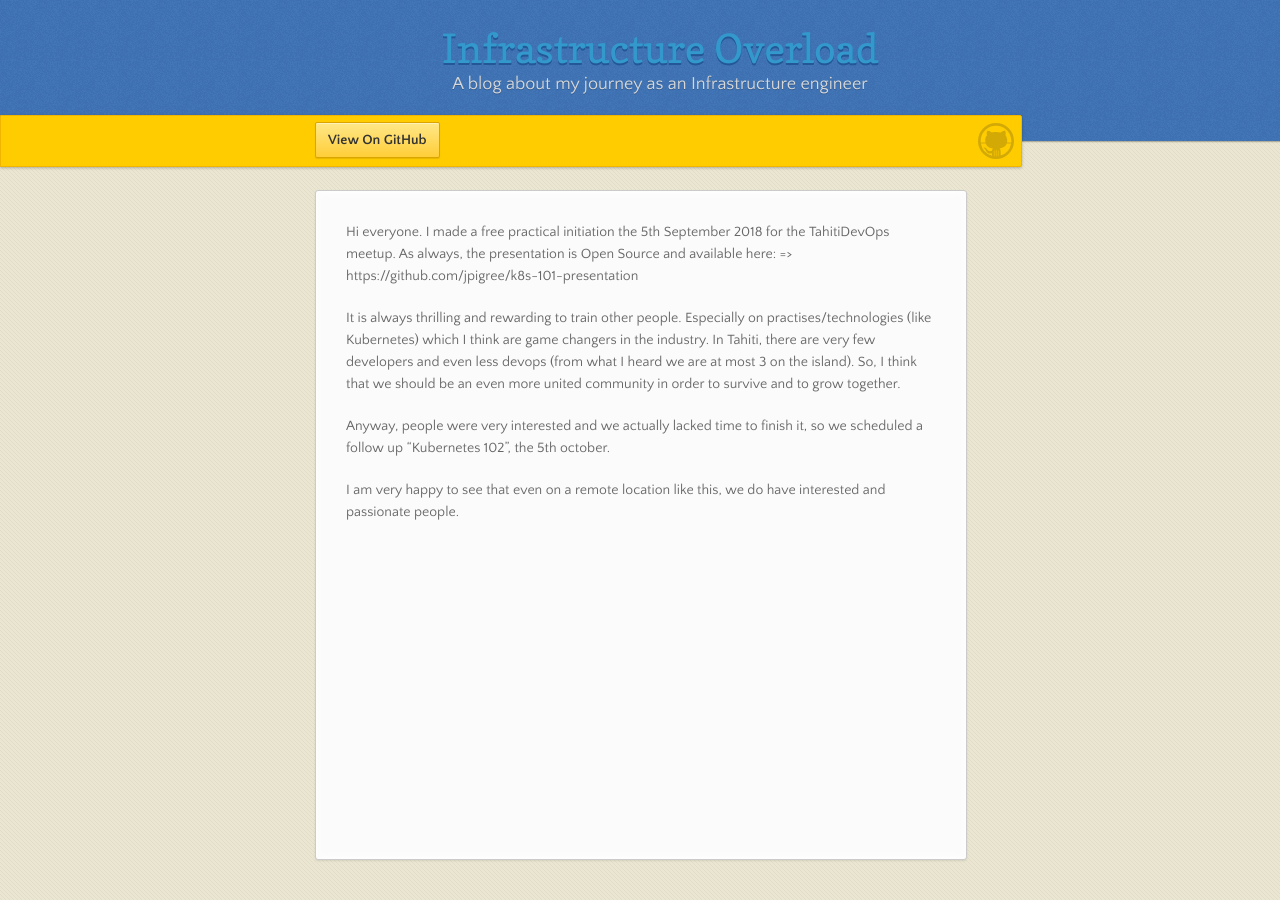
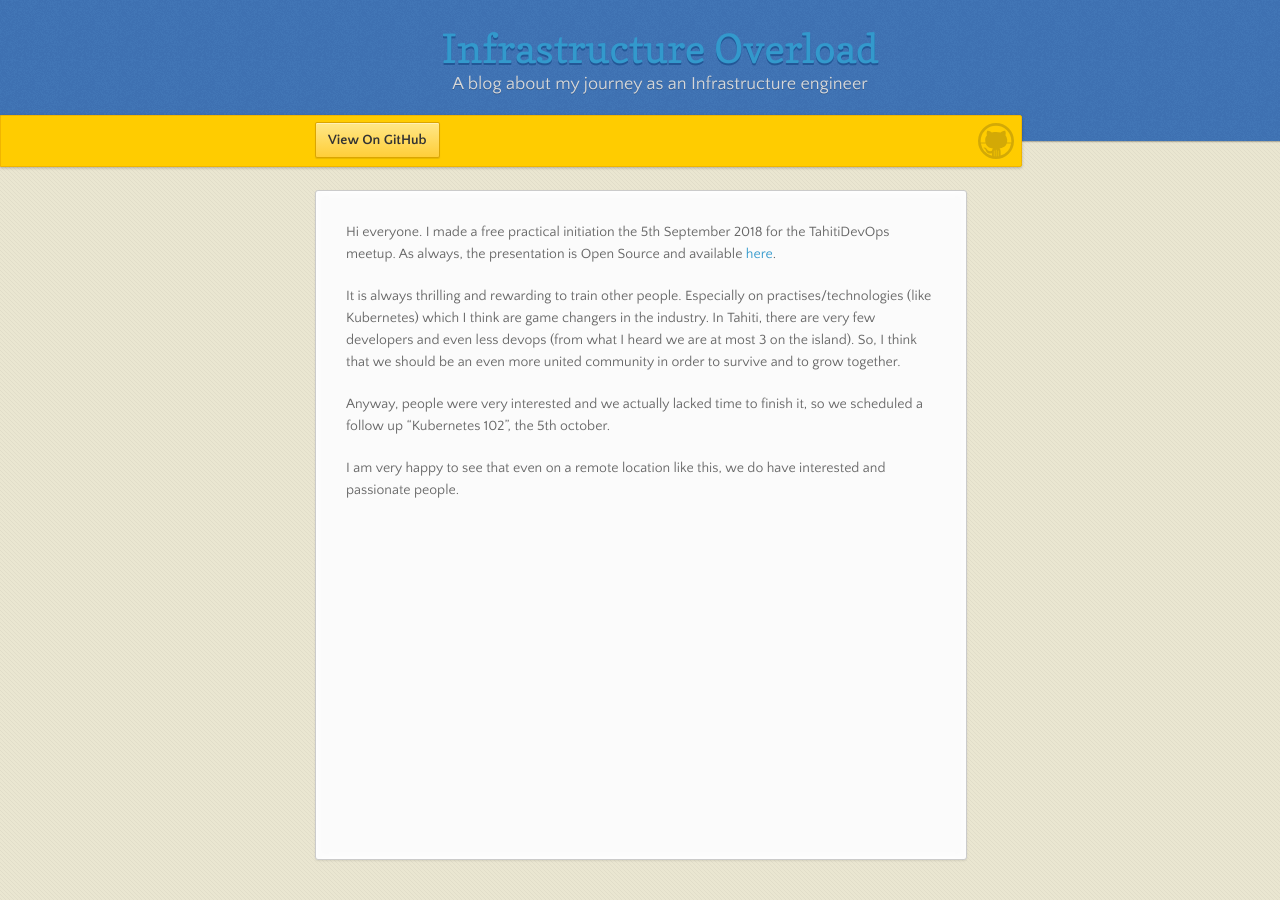
Before and after one commit to InfrastructureOverload/agileek.github.io, a Jekyll site: the page built from _posts/2018-09-23-presentation-k8s.markdown, in a window 1280 px wide. Built offline with Jekyll 4.4.1, drawn with Linux system fonts in a browser that asks for light colours.

Commit message:
Minor fixes on the k8s presentation article

```diff
--- a/_posts/2018-09-23-presentation-k8s.markdown
+++ b/_posts/2018-09-23-presentation-k8s.markdown
@@ -4,8 +4,7 @@ title:  "Kubernetes 101 at TahitiDevOps meetup"
 date:   2018-06-10 16:28:00
 categories: general
 ---
-Hi everyone. I made a free practical initiation the 5th September 2018 for the TahitiDevOps meetup. As always, the presentation is Open Source and available here:
-=> https://github.com/jpigree/k8s-101-presentation
+Hi everyone. I made a free practical initiation the 5th September 2018 for the TahitiDevOps meetup. As always, the presentation is Open Source and available [here](https://github.com/jpigree/k8s-101-presentation).
 
 It is always thrilling and rewarding to train other people. Especially on practises/technologies (like Kubernetes) which I think are game changers in the industry.
 In Tahiti, there are very few developers and even less devops (from what I heard we are at most 3 on the island). So, I think that we should be an even more united community in order to survive and to grow together.
```
